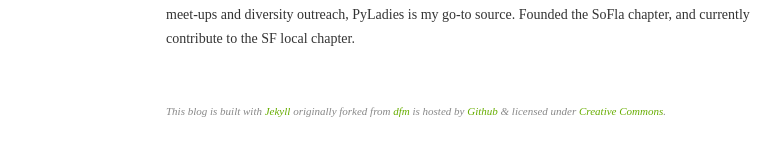
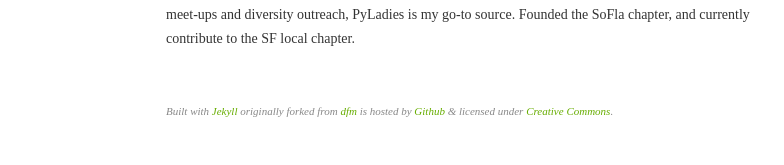
Before and after one commit to laurenstill/laurenstill.github.io, a Jekyll site: the page built from index.html, in a window 1280 px wide. Shown: the part 1467-1632 px from the top of the page, without its empty margins (279-1063 px from the left). Built offline with Jekyll 4.4.1, drawn with Linux system fonts in a browser that asks for light colours.

Commit message:
Update default.html
credits

```diff
--- a/_layouts/default.html
+++ b/_layouts/default.html
@@ -67,7 +67,7 @@
 
         <footer>
             <p>
-                This blog is built with <a href="http://jekyllrb.com/">Jekyll</a> originally forked from <a href=https://github.com/dfm>dfm</a> is hosted by <a href="http://pages.github.com/">Github</a> &amp; licensed under <a href="http://creativecommons.org/licenses/by-nc-sa/3.0/">Creative Commons</a>.
+                Built with <a href="http://jekyllrb.com/">Jekyll</a> originally forked from <a href=https://github.com/dfm>dfm</a> is hosted by <a href="http://pages.github.com/">Github</a> &amp; licensed under <a href="http://creativecommons.org/licenses/by-nc-sa/3.0/">Creative Commons</a>.
             </p>
         </footer>
     </div>
```
